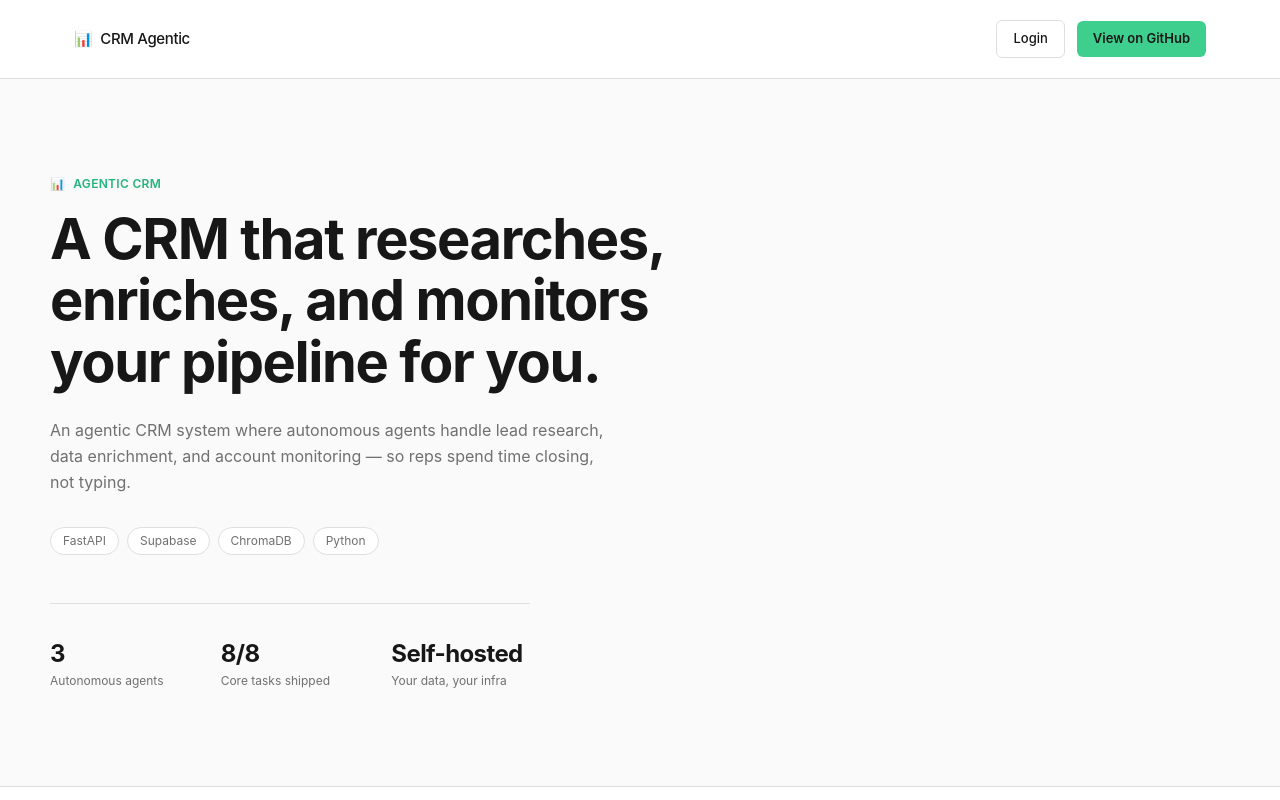
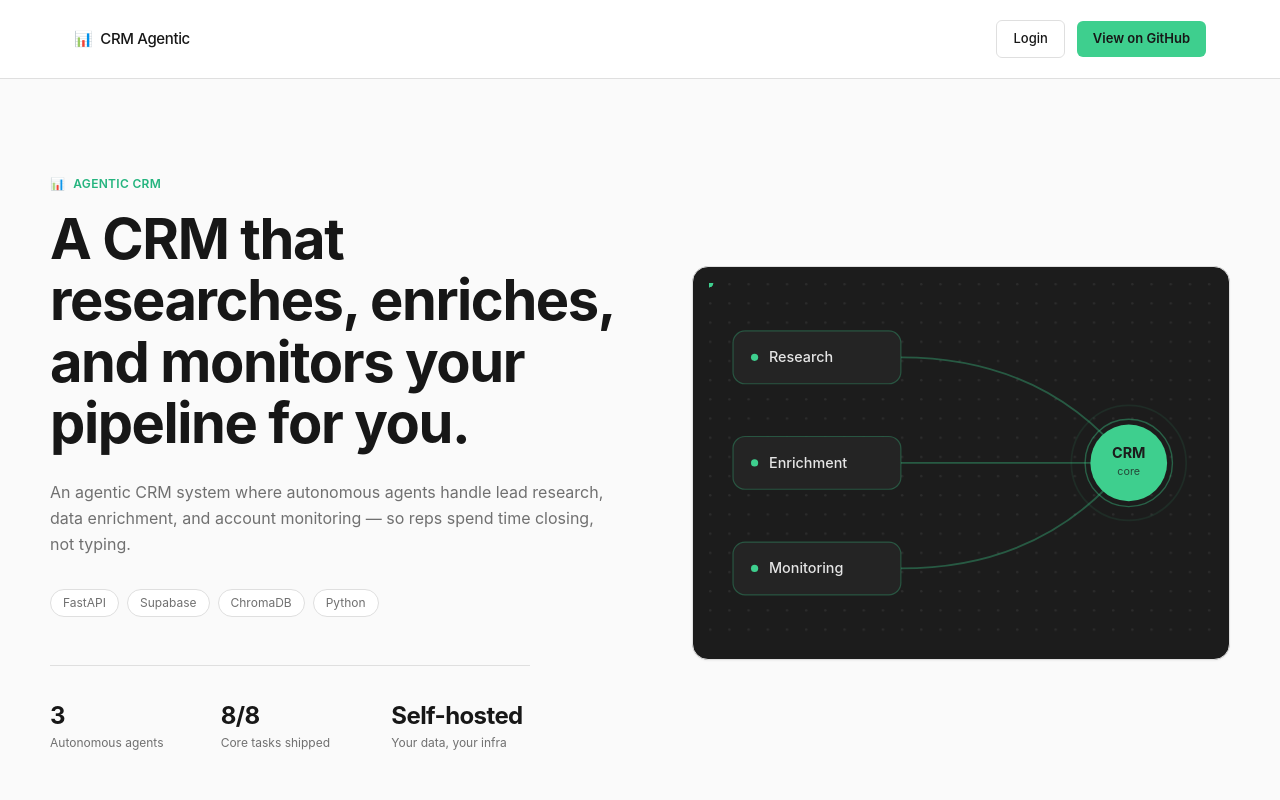
Before and after one commit to Puneetshivhare/crm-agentic-ui, a Next.js app: page / in a window 1280 px wide. Shown: the top 800 px of the page. Built offline with nearby package versions, Linux system fonts and the light colour scheme.

Commit message:
Add animated hero graphic (agent pipeline) + animated stat counters + card hover

```diff
--- /dev/null
+++ b/components/AgentGraphic.tsx
@@ -0,0 +1,103 @@
+"use client";
+
+import { motion } from "framer-motion";
+
+const nodes = [
+  { label: "Research", y: 62 },
+  { label: "Enrichment", y: 150 },
+  { label: "Monitoring", y: 238 },
+];
+
+const paths = [
+  "M160,62 Q280,62 350,150",
+  "M160,150 L350,150",
+  "M160,238 Q280,238 350,150",
+];
+
+export default function AgentGraphic() {
+  return (
+    <div className="relative overflow-hidden rounded-2xl border border-line bg-canvasNight p-4 shadow-sm">
+      <svg
+        viewBox="0 0 420 300"
+        className="h-full w-full"
+        role="img"
+        aria-label="Three agent nodes feeding data into a central CRM core"
+      >
+        <defs>
+          <pattern id="dots" width="16" height="16" patternUnits="userSpaceOnUse">
+            <circle cx="1" cy="1" r="1" fill="#2c2c2c" />
+          </pattern>
+        </defs>
+        <rect width="420" height="300" fill="url(#dots)" />
+
+        {/* Connection lines, drawn in on mount */}
+        {paths.map((d, i) => (
+          <motion.path
+            key={d}
+            d={d}
+            fill="none"
+            stroke="#3ecf8e"
+            strokeOpacity={0.35}
+            strokeWidth={1.5}
+            initial={{ pathLength: 0, opacity: 0 }}
+            animate={{ pathLength: 1, opacity: 1 }}
+            transition={{ duration: 1, delay: 0.3 + i * 0.15, ease: [0.16, 1, 0.3, 1] }}
+          />
+        ))}
+
+        {/* Flowing dots along each connection */}
+        {paths.map((d, i) => (
+          <circle key={`dot-${d}`} r="3.5" fill="#3ecf8e">
+            <animateMotion dur="2.6s" begin={`${i * 0.5}s`} repeatCount="indefinite" path={d} />
+          </circle>
+        ))}
+
+        {/* Radar pings behind the core */}
+        {[0, 1].map((i) => (
+          <motion.circle
+            key={`ping-${i}`}
+            cx={350}
+            cy={150}
+            r={32}
+            fill="none"
+            stroke="#3ecf8e"
+            strokeWidth={1}
+            style={{ transformOrigin: "350px 150px" }}
+            initial={{ opacity: 0.5, scale: 1 }}
+            animate={{ opacity: 0, scale: 1.6 }}
+            transition={{ duration: 2.2, repeat: Infinity, delay: i * 1.1, ease: "easeOut" }}
+          />
+        ))}
+
+        {/* Core node */}
+        <circle cx={350} cy={150} r={32} fill="#3ecf8e" />
+        <text x={350} y={146} textAnchor="middle" fontSize={12} fontWeight={700} fill="#1c1c1c">
+          CRM
+        </text>
+        <text x={350} y={160} textAnchor="middle" fontSize={9} fill="#1c1c1c" opacity={0.75}>
+          core
+        </text>
+
+        {/* Agent nodes */}
+        {nodes.map((n) => (
+          <g key={n.label}>
+            <rect
+              x={20}
+              y={n.y - 22}
+              width={140}
+              height={44}
+              rx={10}
+              fill="#242424"
+              stroke="#3ecf8e"
+              strokeOpacity={0.3}
+            />
+            <circle cx={38} cy={n.y} r={3} fill="#3ecf8e" />
+            <text x={50} y={n.y + 4} fontSize={12} fontWeight={500} fill="#e5e5e5">
+              {n.label}
+            </text>
+          </g>
+        ))}
+      </svg>
+    </div>
+  );
+}
--- /dev/null
+++ b/components/AnimatedStat.tsx
@@ -0,0 +1,38 @@
+"use client";
+
+import { useEffect, useRef, useState } from "react";
+import { useInView, animate } from "framer-motion";
+
+export default function AnimatedStat({ value, label }: { value: string; label: string }) {
+  const ref = useRef<HTMLParagraphElement>(null);
+  const inView = useInView(ref, { once: true, margin: "-40px" });
+  const [display, setDisplay] = useState(() => value.replace(/\d+/, "0"));
+
+  useEffect(() => {
+    if (!inView) return;
+    const match = value.match(/^(\d+)(.*)$/);
+    if (!match) {
+      setDisplay(value);
+      return;
+    }
+    const target = parseInt(match[1], 10);
+    const suffix = match[2];
+    const controls = animate(0, target, {
+      duration: 1.1,
+      ease: [0.16, 1, 0.3, 1],
+      onUpdate(v) {
+        setDisplay(`${Math.round(v)}${suffix}`);
+      },
+    });
+    return () => controls.stop();
+  }, [inView, value]);
+
+  return (
+    <div>
+      <p ref={ref} className="text-[24px] font-bold tracking-tight">
+        {display}
+      </p>
+      <p className="text-[12px] text-mute">{label}</p>
+    </div>
+  );
+}
--- a/components/Features.tsx
+++ b/components/Features.tsx
@@ -18,6 +18,7 @@ export default function Features() {
               whileInView={{ opacity: 1, y: 0 }}
               viewport={{ once: true, margin: "-80px" }}
               transition={{ duration: 0.4, delay: i * 0.05 }}
+              whileHover={{ y: -4, boxShadow: "0 12px 30px -12px rgba(62,207,142,0.35)" }}
               className="rounded-xl border border-line bg-canvas p-7 transition-colors hover:border-primary/40"
             >
               <p className="text-[15px] font-bold">{f.title}</p>
--- a/components/Hero.tsx
+++ b/components/Hero.tsx
@@ -2,13 +2,16 @@
 
 import { motion } from "framer-motion";
 import { content } from "@/content";
+import AgentGraphic from "./AgentGraphic";
+import AnimatedStat from "./AnimatedStat";
 
 const ease = [0.16, 1, 0.3, 1] as const;
 
 export default function Hero() {
   return (
     <section className="border-b border-line bg-canvasAlt px-6 py-24">
-      <div className="mx-auto max-w-content">
+      <div className="mx-auto grid max-w-content gap-16 lg:grid-cols-[1.05fr_0.95fr] lg:items-center lg:gap-12">
+      <div>
         <motion.p
           initial={{ opacity: 0, y: 8 }}
           animate={{ opacity: 1, y: 0 }}
@@ -58,12 +61,19 @@ export default function Hero() {
           className="mt-12 grid grid-cols-3 gap-8 border-t border-line pt-8 sm:max-w-[480px]"
         >
           {content.stats.map((s) => (
-            <div key={s.label}>
-              <p className="text-[24px] font-bold tracking-tight">{s.value}</p>
-              <p className="text-[12px] text-mute">{s.label}</p>
-            </div>
+            <AnimatedStat key={s.label} value={s.value} label={s.label} />
           ))}
         </motion.div>
+      </div>
+
+      <motion.div
+        initial={{ opacity: 0, y: 20, scale: 0.98 }}
+        animate={{ opacity: 1, y: 0, scale: 1 }}
+        transition={{ duration: 0.7, ease, delay: 0.2 }}
+        className="aspect-[7/5] w-full"
+      >
+        <AgentGraphic />
+      </motion.div>
       </div>
     </section>
   );
```
